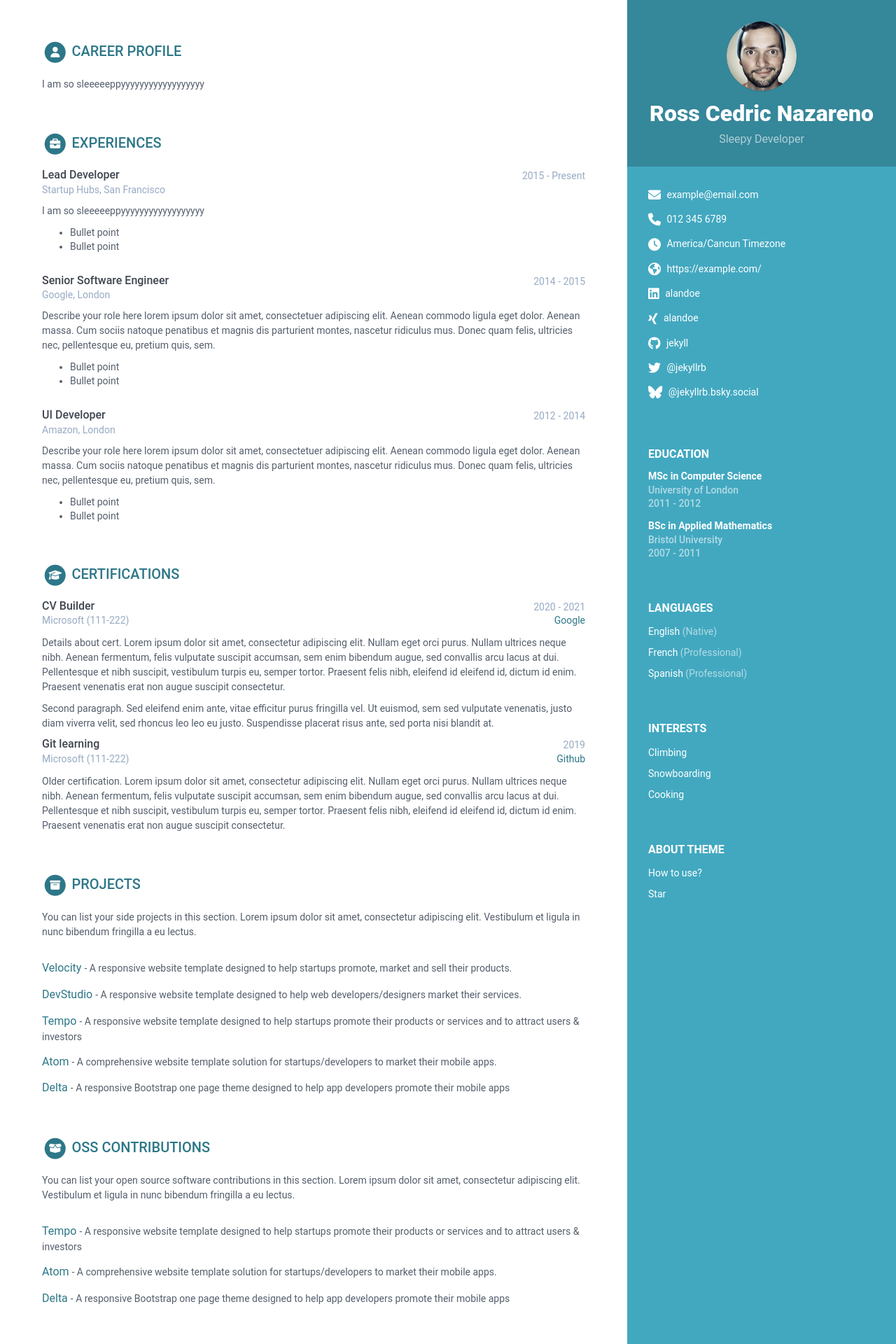
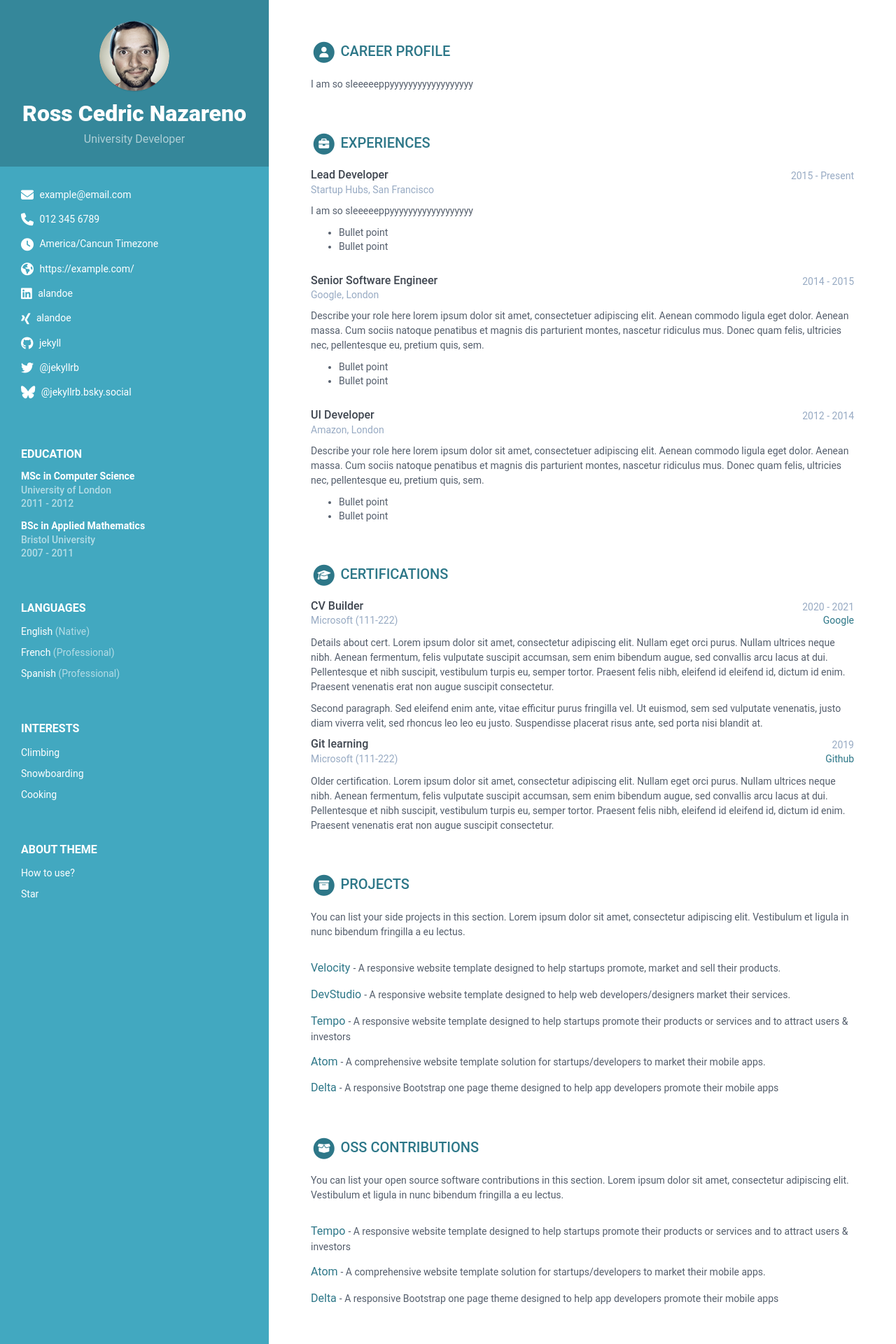
Before and after one commit to 0ced0/CSST-101-3A-AY-2025-2026, a Jekyll site: the page built from print.html, in a window 1280 px wide. Shown: the top 1920 px of the page at 70% size. Built offline with Jekyll 4.4.1, drawn with Linux system fonts in a browser that asks for light colours; nearby versions of some CDN libraries; library files that are not in the unit come from our copies.

Commit message:
Update data.yml

```diff
--- a/_data/data.yml
+++ b/_data/data.yml
@@ -3,13 +3,13 @@
 #
 
 sidebar:
-  position: right # position of the sidebar : left or right
+  position: left # position of the sidebar : left or right
   about: True # set to False or comment line if you want to remove the "how to use?" in the sidebar
   education: True # set to False if you want education in main section instead of in sidebar
 
   # Profile information
   name: Ross Cedric Nazareno
-  tagline: Sleepy Developer
+  tagline: University Developer
   avatar: profile.png #place a 100x100 picture inside /assets/images/ folder and provide the name of the file below
 
   # Sidebar links
```
